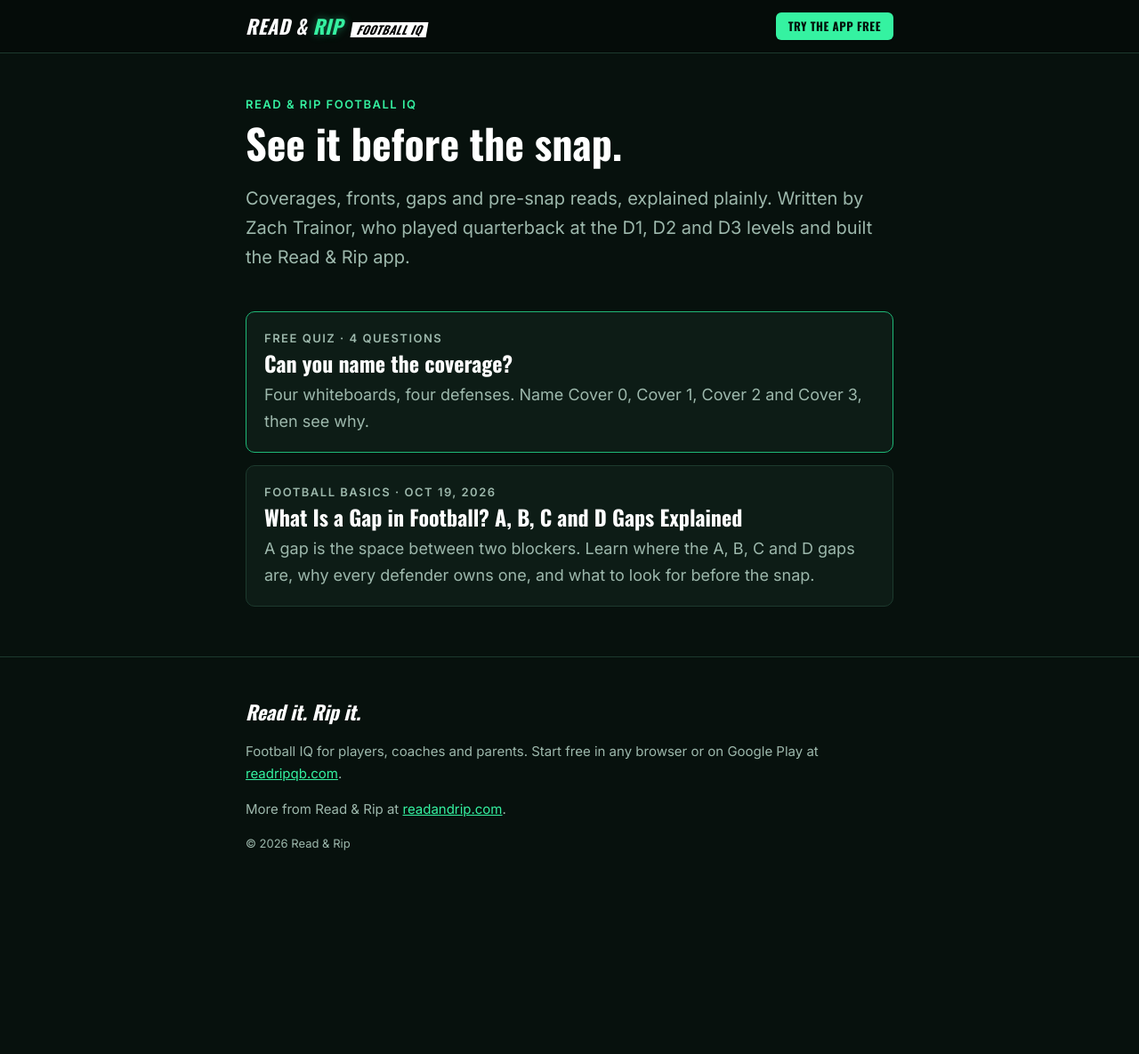
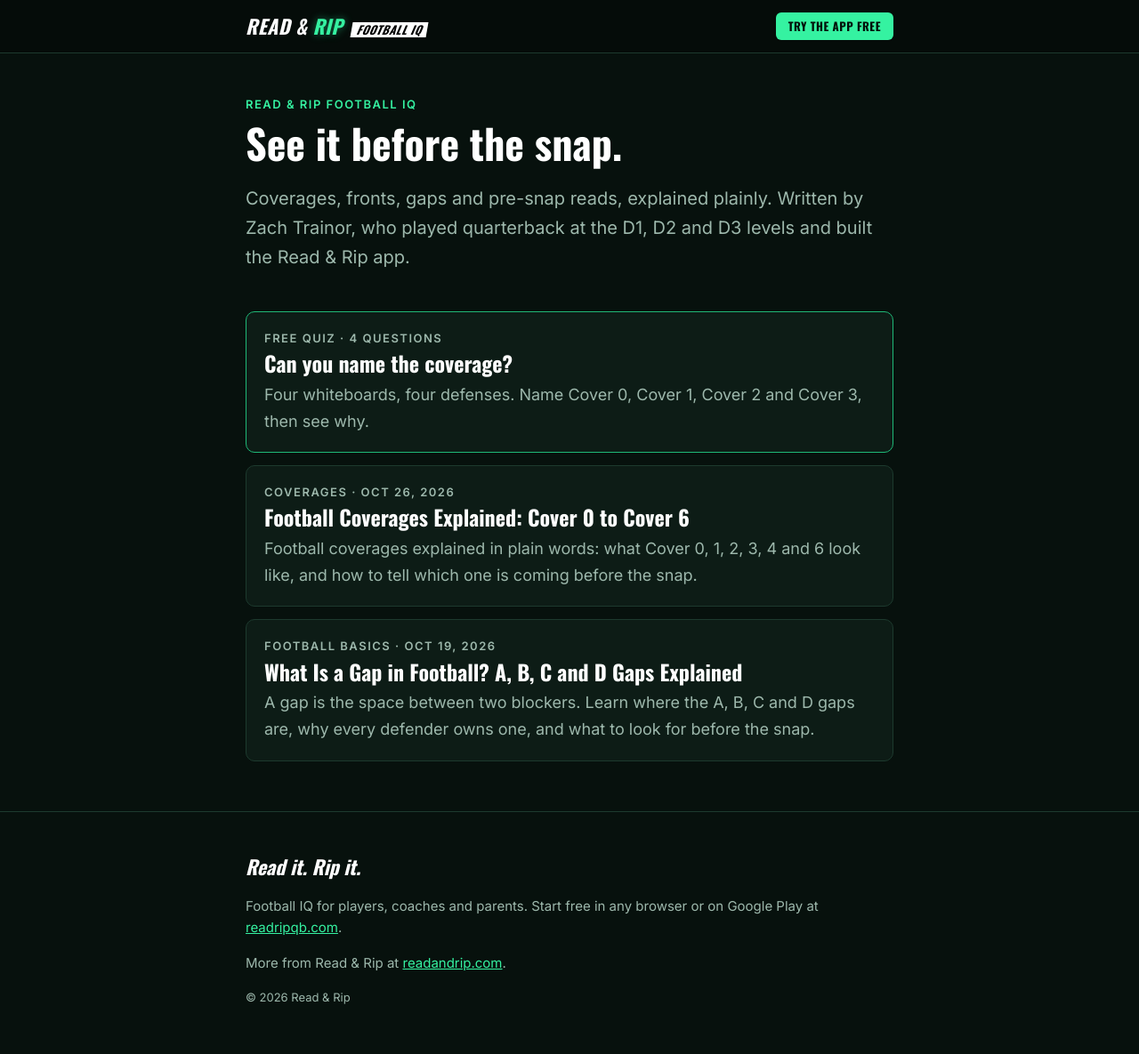
Before and after one commit to ReadandRipQB/readandrip-learn, a Jekyll site: the page built from index.html, in a window 1280 px wide. Shown: the whole page at 89% size. Built offline with Jekyll 4.4.1, drawn with Linux system fonts in a browser that asks for light colours; before the commit the page ends 1012 px from its top, so only the background shows below that; part of the change alters nothing that is shown.

Commit message:
Add article: Football Coverages Explained (Cover 0 to Cover 6)
Topic map row #2, group B pillar. Also links to it from the gap article.

Co-Authored-By: Claude Opus 5.5 <noreply@anthropic.com>
Claude-Session: https://claude.ai/code/session_01FgCFT5XXfXnrXNk15gxbuR

```diff
--- a/_posts/2026-10-19-what-is-a-gap-in-football.md
+++ b/_posts/2026-10-19-what-is-a-gap-in-football.md
@@ -61,7 +61,7 @@ On offense it's the mirror image. A run play is built to hit a specific gap, and
 
 When the offense puts a tight end on the line, the line gets wider and there's one more gap to defend. Bring in a second tight end and there's another. The defense now has to account for it, usually by moving a linebacker over or bringing a safety down closer to the line.
 
-That's why formation matters before the snap. The offense can create a gap the defense doesn't have a player for, and the run goes there.
+That's why formation matters before the snap. The offense can create a gap the defense doesn't have a player for, and the run goes there. And when a safety walks down to fill that gap, he's no longer deep, which changes the coverage behind him. Here's how that works: [football coverages explained](/football-coverages-explained/).
 
 ## What to look for before the snap
 
--- /dev/null
+++ b/_posts/2026-10-26-football-coverages-explained.md
@@ -0,0 +1,129 @@
+---
+title: "Football Coverages Explained: Cover 0 to Cover 6"
+description: "Football coverages explained in plain words: what Cover 0, 1, 2, 3, 4 and 6 look like, and how to tell which one is coming before the snap."
+category: Coverages
+author: Zach Trainor
+---
+
+Every pass play is a question, and the coverage is the defense's answer. This is football coverages explained the way I teach it on the board: what each coverage is, where its holes are, and how a player can tell which one is coming before the ball is snapped.
+
+The names sound like code, but the numbers mostly tell you one thing: how many defenders are playing deep. Learn to count them and half the guessing is gone.
+
+<!-- Embed the "count the safeties" board photo or the matching Short here. -->
+
+## Football coverages explained: count the safeties first
+
+Before the snap, look past the linebackers to the two safeties. Where they stand is the first clue to the coverage.
+
+<figure>
+<svg viewBox="0 0 640 230" role="img" aria-label="Three diagrams: no safety deep, one safety deep in the middle, and two safeties deep" style="width:100%;height:auto;background:#0d1c16;border:1px solid #1d3a2e;border-radius:10px">
+  <g fill="none" stroke="#e8f3ee" stroke-width="2">
+    <circle cx="50" cy="180" r="9"/><circle cx="76" cy="180" r="9"/>
+    <rect x="93" y="171" width="18" height="18"/><line x1="93" y1="171" x2="111" y2="189"/><line x1="111" y1="171" x2="93" y2="189"/>
+    <circle cx="128" cy="180" r="9"/><circle cx="154" cy="180" r="9"/>
+    <circle cx="263" cy="180" r="9"/><circle cx="289" cy="180" r="9"/>
+    <rect x="306" y="171" width="18" height="18"/><line x1="306" y1="171" x2="324" y2="189"/><line x1="324" y1="171" x2="306" y2="189"/>
+    <circle cx="341" cy="180" r="9"/><circle cx="367" cy="180" r="9"/>
+    <circle cx="476" cy="180" r="9"/><circle cx="502" cy="180" r="9"/>
+    <rect x="519" y="171" width="18" height="18"/><line x1="519" y1="171" x2="537" y2="189"/><line x1="537" y1="171" x2="519" y2="189"/>
+    <circle cx="554" cy="180" r="9"/><circle cx="580" cy="180" r="9"/>
+  </g>
+  <g fill="#35f2a1" font-family="Oswald, sans-serif" font-size="20" font-weight="700" text-anchor="middle">
+    <text x="70" y="140">S</text><text x="134" y="140">S</text>
+    <text x="315" y="50">FS</text><text x="360" y="140">SS</text>
+    <text x="490" y="50">S</text><text x="566" y="50">S</text>
+  </g>
+  <g fill="#e8f3ee" font-family="Inter, sans-serif" font-size="15" text-anchor="middle">
+    <text x="102" y="222">0 high: Cover 0</text>
+    <text x="315" y="222">1 high: Cover 1 or 3</text>
+    <text x="528" y="222">2 high: Cover 2, 4 or 6</text>
+  </g>
+</svg>
+</figure>
+
+- **No safety deep (0 high):** Cover 0. Nobody is protecting the deep middle.
+- **One safety deep in the middle (1 high):** usually Cover 1 or Cover 3.
+- **Two safeties deep (2 high):** usually Cover 2, Cover 4 or Cover 6.
+
+That's the first sort. One warning that never goes away: good defenses disguise. A safety can show two high and spin down at the snap. Your first read tells you where to look, and the snap tells you if you were right.
+
+## Cover 0: everybody's covered, nobody's deep
+
+In Cover 0 every receiver has a defender on him in man coverage, and there is no deep safety helping anyone. Usually the defense is sending extra rushers too.
+
+**The hole:** there's no help behind anybody. Beat your man and nobody is coming over the top.
+
+**What it means for the QB:** the pressure is coming now. The ball has to come out fast to the receiver who wins first.
+
+## Cover 1: man coverage with one safety deep
+
+Cover 1 is man coverage with one free safety in the deep middle. Each receiver has a defender on him, and the safety helps over the top on deep throws.
+
+**The hole:** the safety can only be in one place. A receiver who beats his man on the side away from the safety has room.
+
+**How it differs from Cover 3:** both show one safety deep. In Cover 1, defenders follow receivers. In Cover 3, they drop to spots on the field.
+
+## Cover 2: two deep halves
+
+In Cover 2 the two safeties split the deep part of the field in half. The corners sit shallow and take the flats. Linebackers and the nickel take the short and middle zones underneath, and in many Cover 2 calls the middle linebacker runs to the deep middle.
+
+**The hole:** the space between the corner and the safety, deep along the sideline. Coaches call it the honey hole. The corner is sitting low, and the safety has a long way to run to get there.
+
+**Before the snap:** two high safeties, and corners close to the line with their eyes inside.
+
+## Cover 3: three deep thirds
+
+In Cover 3 three defenders split the deep field into thirds: the free safety takes the middle and each corner takes a sideline third. Four players cover underneath. On my board, the strong safety and the nickel take curl to flat on the outside, and the two linebackers take the hook and curl zones in the middle.
+
+**The hole:** the flats and the seams. With four underneath, there's room short to the outside and in the space between the deep defenders.
+
+**Before the snap:** one high safety, and corners playing off the receiver who back up when the ball is snapped instead of turning to run with him.
+
+## Cover 4 (Quarters): four deep
+
+In Cover 4 the two safeties and two corners each take a quarter of the deep field. That's four defenders protecting the deep part of the field, which makes long throws hard.
+
+**The hole:** underneath. With four deep, there are fewer players covering the short throws, and quick passes in front of the defense are open.
+
+**Before the snap:** two high safeties, often a little closer to the line than in Cover 2, with the corners playing deeper.
+
+## Cover 6: half and half
+
+Cover 6 is two coverages at once. One side of the field plays Quarters, and the other side plays Cover 2. Defenses use it when the offense has more receivers to one side.
+
+**The hole:** it depends on the side. Read it as two smaller pictures: attack the Cover 2 side like Cover 2 and the Quarters side like Cover 4.
+
+## Man or zone: the motion test
+
+The fastest way to tell man from zone is to send a receiver in motion.
+
+- **A defender runs with him across the formation:** that's usually man (Cover 0 or Cover 1).
+- **The defenders shift over and nobody follows him:** that's usually zone (Cover 2, 3, 4 or 6).
+
+It isn't perfect, but it's the best tell a young quarterback has.
+
+## What to look for before the snap
+
+1. **Count the safeties.** Zero, one or two deep.
+2. **Check the corners.** Close to the line with eyes inside points to Cover 2. Off the ball and backing up points to Cover 3 or Cover 4.
+3. **Use motion.** Someone follows the motion man? Think man coverage.
+4. **Count the box.** If a safety has walked down near the line, there are more defenders up front and fewer deep. Watch for blitz and Cover 0 or Cover 1.
+5. **Pick your hole.** Every coverage leaves one. Know where it is before the ball is snapped.
+
+Want a picture of the run side too? The [gap article](/what-is-a-gap-in-football/) shows where every defender fits up front. To test yourself on these right now, take the free [coverage quiz](/coverage-quiz/): Cover 0, 1, 2 and 3, one picture at a time.
+
+## FAQ
+
+### What is the most common coverage in football?
+
+It changes by level and by team. Cover 3 is one of the most common, especially in youth and high school football, because it protects the deep field with three players and still keeps four underneath. Cover 2, Cover 1 and Quarters all show up every week.
+
+### What does "two high" mean?
+
+It means both safeties are deep before the snap. That usually points to Cover 2, Cover 4 or Cover 6. "One high" means a single safety in the deep middle, which usually points to Cover 1 or Cover 3.
+
+### How do I tell Cover 2 from Cover 4?
+
+Both show two deep safeties. In Cover 2 the corners are usually close to the line, ready to take the flats. In Cover 4 the corners are usually deeper, because each one has a deep quarter of the field. Confirm it after the snap: if the corners sink with the receivers, it's Quarters.
+
+See it before the snap. Read & Rip teaches every one of these coverages one picture at a time, then asks you to call them on every snap in Season Mode. Try Read & Rip free in any browser or on Google Play.
```
